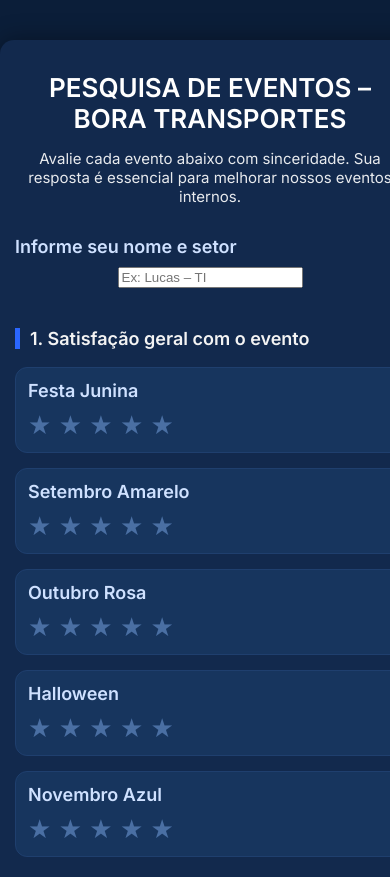
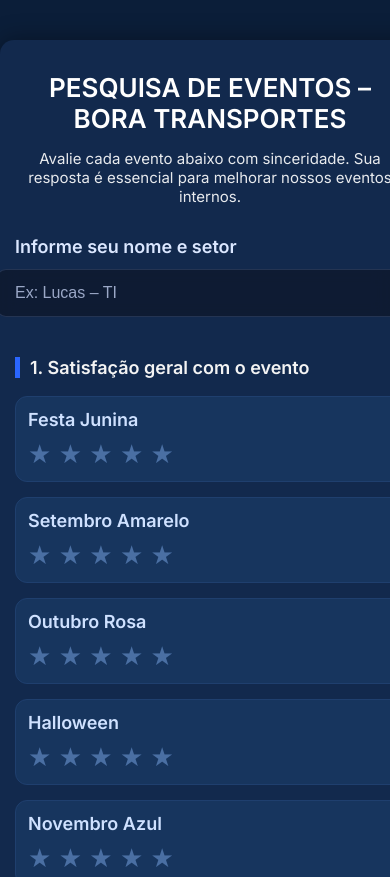
Before and after one commit to LDias7/Forms-Eventos, a website: page public/index.html in a window 390 px wide. Shown: the top 877 px of the page. Drawn offline with Linux system fonts and the light colour scheme.

Commit message:
Update styles.css

```diff
--- a/public/styles.css
+++ b/public/styles.css
@@ -194,49 +194,54 @@
     .stars {
         font-size: 26px;
     }
-  /* WRAPPER CENTRALIZADO DO BLOCO */
+  /* CENTRALIZAÇÃO */
 .identificacao-wrapper {
     width: 100%;
     display: flex;
     flex-direction: column;
-    align-items: center;         /* centraliza horizontalmente */
-    margin-bottom: 25px;
+    align-items: center;
+    margin-bottom: 30px;
 }
 
-/* TÍTULO */
+/* LABEL */
 .identificacao-label {
     width: 100%;
-    max-width: 500px;            /* mesmo tamanho visual */
-    color: #cfe1ff;
+    max-width: 480px;
+    color: #dbe7ff;
     font-size: 18px;
     font-weight: 600;
-    margin-bottom: 10px;
+    margin-bottom: 12px;
 }
 
-/* CAIXA DE TEXTO PADRÃO BORA */
-.input-identificacao {
+/* INPUT ESTILO MODERNO */
+.input-moderno {
     width: 100%;
-    max-width: 500px;            /* para centralizar com largura fixa */
-    background: #17355e;         /* mesmo azul das caixas */
-    border: 1px solid #1f3f6e;
+    max-width: 480px;
+
+    background: rgba(14, 22, 40, 0.7);        /* dark glass */
+    border: 1px solid rgba(70, 90, 130, 0.4); /* borda discreta */
+    backdrop-filter: blur(8px);               /* efeito glass */
+
     color: #ffffff;
-    padding: 12px 14px;
+    padding: 14px 18px;
     font-size: 16px;
     border-radius: 10px;
-    transition: 0.25s;
+
+    transition: 0.25s ease;
 }
 
-/* Placeholder no tom claro */
-.input-identificacao::placeholder {
-    color: #b5c8e9;
+/* Placeholder suave */
+.input-moderno::placeholder {
+    color: #9ba8c7;
 }
 
-/* Efeito de foco igual às outras caixas */
-.input-identificacao:focus {
-    border-color: #2a66ff;
+/* EFEITO DE FOCO */
+.input-moderno:focus {
+    border-color: #3e6bff;
+    box-shadow: 0 0 12px rgba(62, 107, 255, 0.25);
     outline: none;
-    box-shadow: 0 0 6px rgba(42,102,255,0.6);
 }
 
 
+
 }
```
